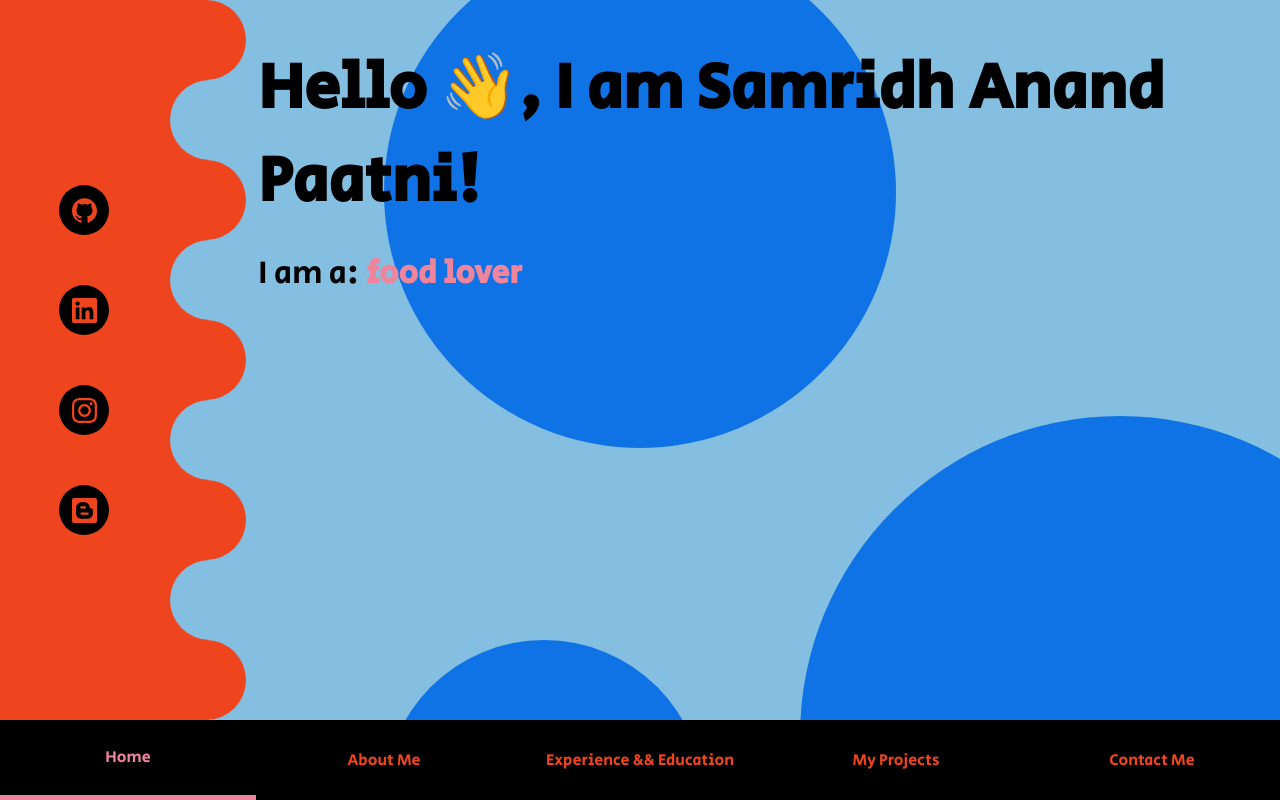
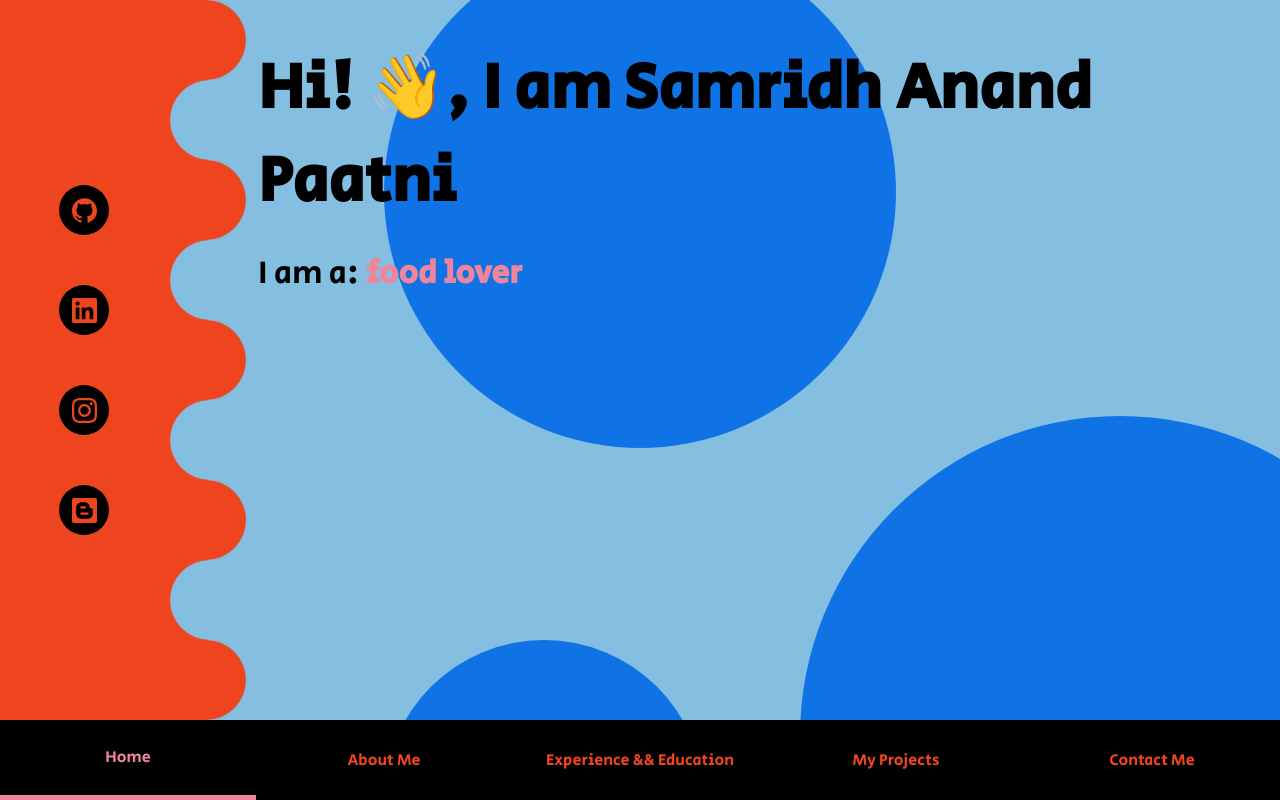
Before and after one commit to The5thAxiom/portfolio-old, a React (Create React App) app: page /#/ in a window 1280 px wide. Built offline with nearby package versions, Linux system fonts and the light colour scheme.

Commit message:
minor change in main page

```diff
--- a/src/pages.tsx
+++ b/src/pages.tsx
@@ -18,7 +18,7 @@ export const pages: page[] = [
         link: '/',
         content: (
             <>
-                <h1>Hello 👋, I am Samridh Anand Paatni!</h1>
+                <h1>Hi! 👋, I am Samridh Anand Paatni</h1>
                 {/* <div className='main-picture-container'>
                     <img className='main-picture' src={mainPicture} />
                 </div> */}
```
